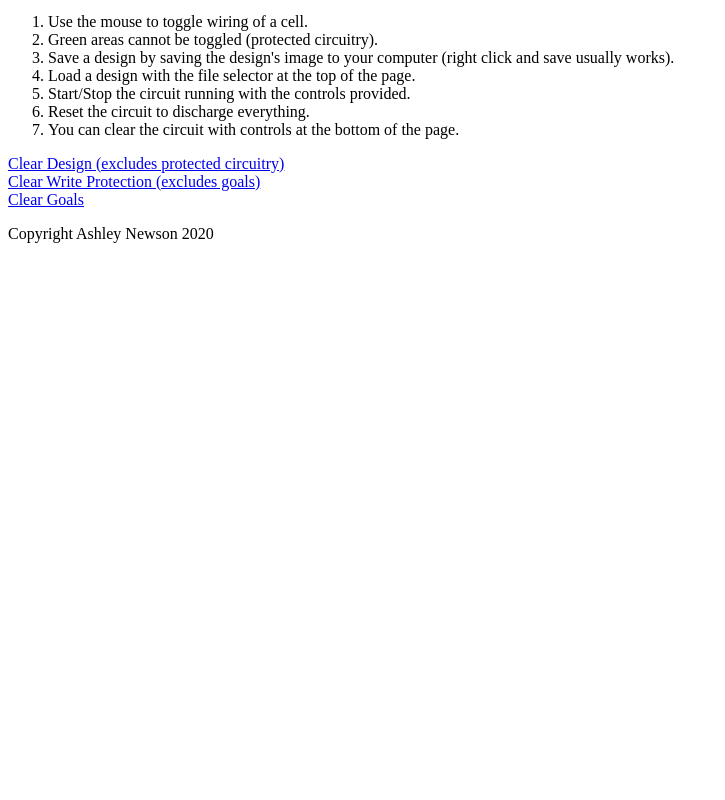
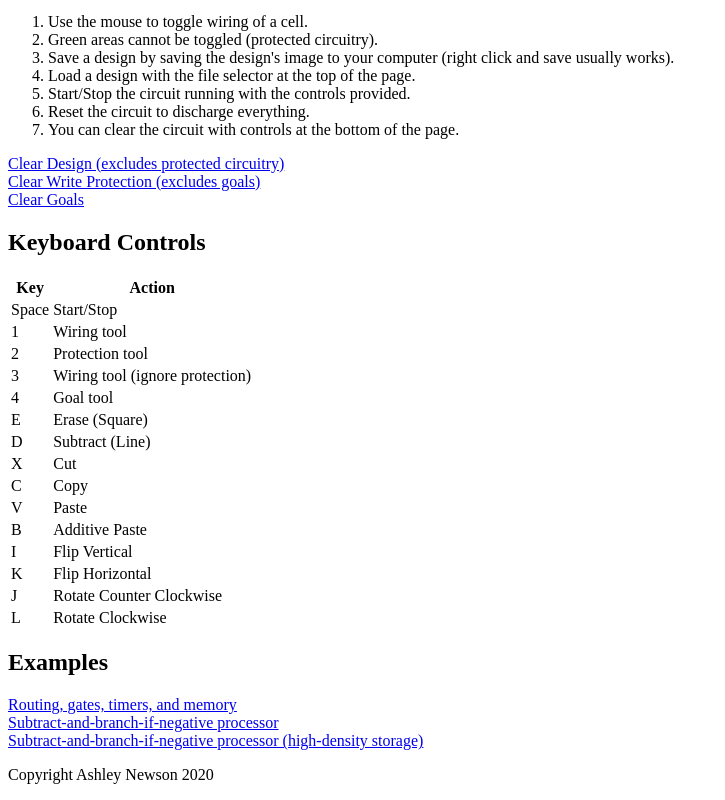
Before and after one commit to ashleynewson/linelogic2-wasm, a plain HTML site: page www/index.html in a window 1280 px wide. Shown: the part 934-1734 px from the top of the page, without its empty margins (0-725 px from the left). Before the commit the page ends 1193 px from the top, so only its background shows below. Drawn offline with Linux system fonts and the light colour scheme; a script that the page names is missing.

Commit message:
Add better documentation and examples

```diff
--- a/www/index.html
+++ b/www/index.html
@@ -97,6 +97,31 @@ canvas {
       <a href="javascript:clear('protection');">Clear Write Protection (excludes goals)</a><br>
       <a href="javascript:clear('goal');">Clear Goals</a><br>
     </p>
+    <h2>Keyboard Controls</h2>
+    <table>
+      <tr><th>Key</th><th>Action</th></tr>
+      <tr><td>Space</td><td>Start/Stop</td></tr>
+      <tr><td>1</td><td>Wiring tool</td></tr>
+      <tr><td>2</td><td>Protection tool</td></tr>
+      <tr><td>3</td><td>Wiring tool (ignore protection)</td></tr>
+      <tr><td>4</td><td>Goal tool</td></tr>
+      <tr><td>E</td><td>Erase (Square)</td></tr>
+      <tr><td>D</td><td>Subtract (Line)</td></tr>
+      <tr><td>X</td><td>Cut</td></tr>
+      <tr><td>C</td><td>Copy</td></tr>
+      <tr><td>V</td><td>Paste</td></tr>
+      <tr><td>B</td><td>Additive Paste</td></tr>
+      <tr><td>I</td><td>Flip Vertical</td></tr>
+      <tr><td>K</td><td>Flip Horizontal</td></tr>
+      <tr><td>J</td><td>Rotate Counter Clockwise</td></tr>
+      <tr><td>L</td><td>Rotate Clockwise</td></tr>
+    </table>
+    <h2>Examples</h2>
+    <p>
+      <a href="#" onclick="document.getElementById('loaded-img').src='examples/building_blocks.png'; input_scale.value = 16; set_size()">Routing, gates, timers, and memory</a><br>
+      <a href="#" onclick="document.getElementById('loaded-img').src='examples/sbn_fib.png'; input_scale.value = 2; set_size()">Subtract-and-branch-if-negative processor</a><br>
+      <a href="#" onclick="document.getElementById('loaded-img').src='examples/sbn_hdd.png'; input_scale.value = 2; set_size()">Subtract-and-branch-if-negative processor (high-density storage)</a><br>
+    </p>
     <p>Copyright Ashley Newson 2020</p>
 </body>
 </html>
```
Also changed, not shown: www/examples/building_blocks.png (added), www/examples/sbn_fib.png (added), www/examples/sbn_hdd.png (added).
